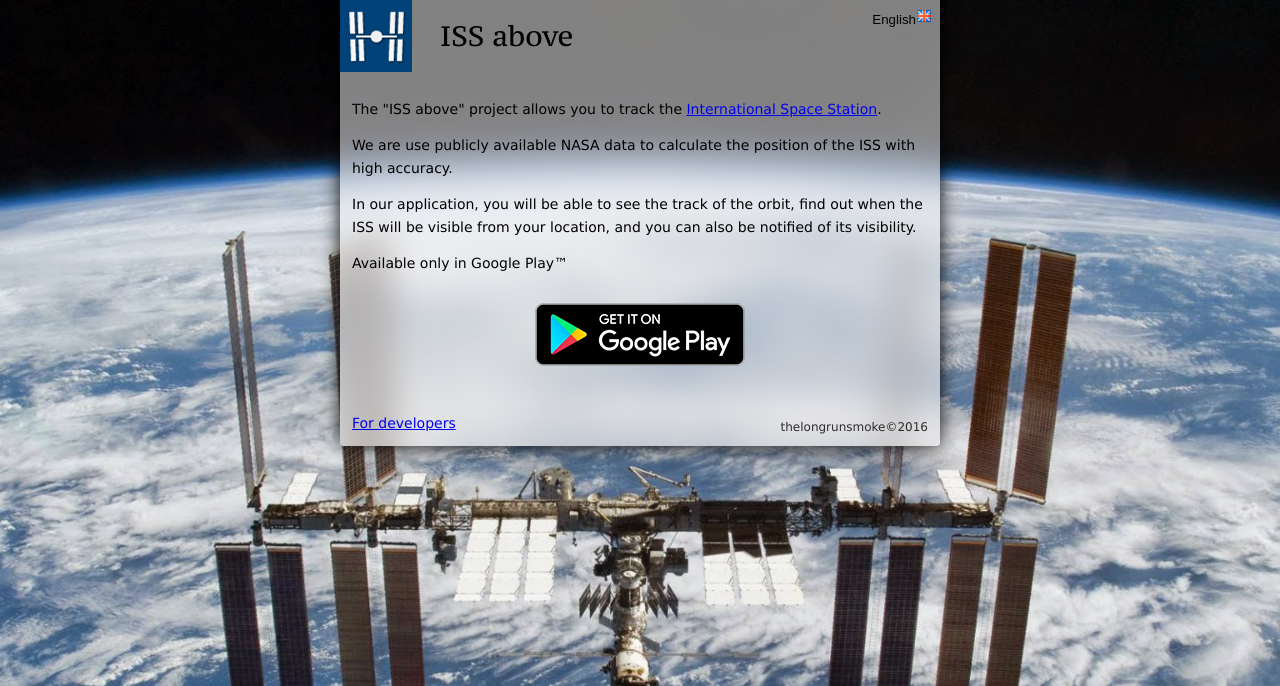
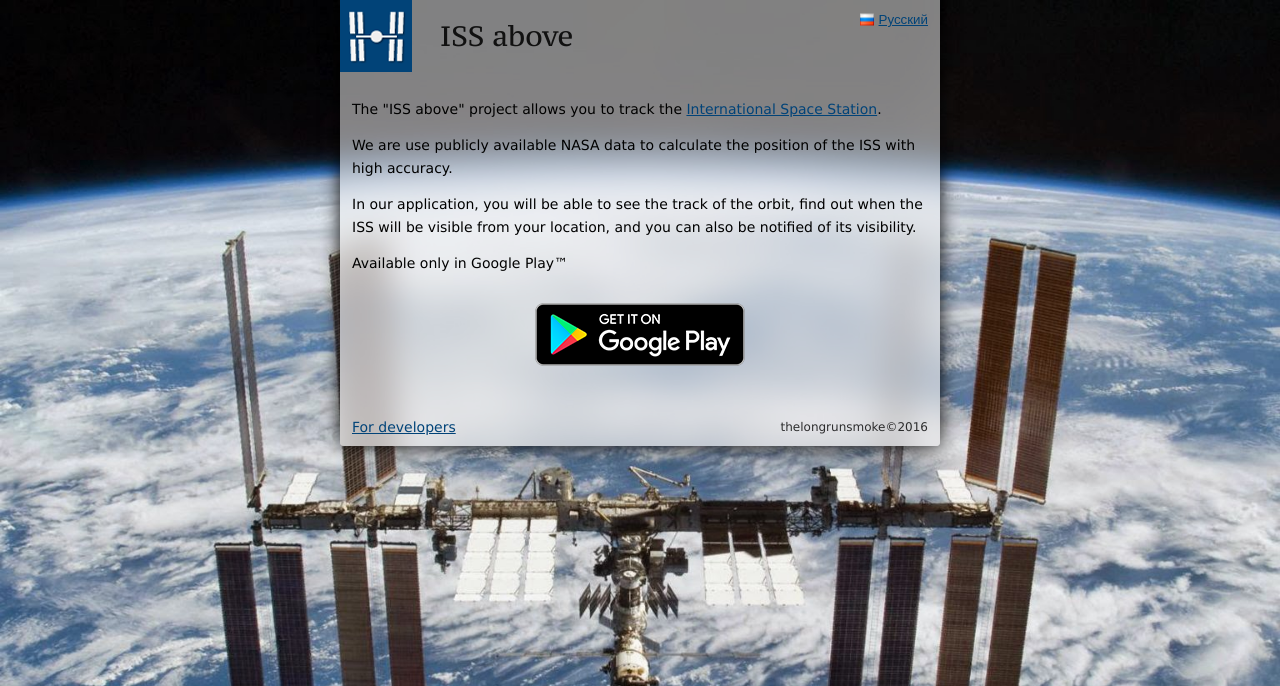
Before and after one commit to TheLongRunSmoke/iss, a Flask app: page / in a window 1280 px wide. Shown: the top 686 px of the page. Run offline with Flask 2, Linux system fonts and the light colour scheme; parts of the project's set-up code (start-up, migrations or seed data) failed here and were passed over.

Commit message:
Some localization work.

```diff
--- a/app/static/css/main.css
+++ b/app/static/css/main.css
@@ -16,6 +16,10 @@
     -moz-background-size: cover;
     -o-background-size: cover;
     background-size: cover;
+}
+
+a{
+    color: #014378;
 }
 
 body {
@@ -53,6 +57,7 @@
 header span {
     font-family: PTSerifCaption, serif;
     font-size: 28px;
+    color: #111;
     display: inline-block;
     line-height: 72px;
     position: absolute;
@@ -69,16 +74,20 @@
     padding: 8px;
 }
 
-form input[type="submit"] {
-    background: none;
+form input[type="submit"]{
+    color: #014378;
+    text-decoration: underline;
     border: none;
     cursor: pointer;
-    padding: 0;
+    padding: 0 4px 0 20px;
 }
 
-form input[type="submit"] img {
-    position: relative;
-    top: 3px;
+form input[type="submit"].eng{
+    background: url("../img/flag_eng.png") no-repeat left center;
+}
+
+form input[type="submit"].rus{
+    background: url("../img/flag_rus.png") no-repeat left center;
 }
 
 a.badge {
@@ -96,7 +105,7 @@
 }
 
 footer a, span {
-    padding: 12px;
+    padding: 16px 12px 8px 12px;
     display: inline-block;
 }
 
--- a/app/templates/base.html
+++ b/app/templates/base.html
@@ -3,7 +3,7 @@
 <head>
     <link rel="stylesheet" href="{{ url_for('static', filename='css/main.css') }}"/>
     {% if title %}
-    	<title>{{title}} | ISS above</title>
+        <title>{{ title }} | ISS above</title>
     {% else %}
         <title>ISS above</title>
     {% endif %}
@@ -21,8 +21,13 @@
         </div>
         <div class="lang">
             <form action="#" method="POST">
+                {% if lang != "ru" %}
+                    <input type="hidden" value="ru"/>
+                    <input type="submit" class="rus" value="Русский"/>
+                {% else %}
                     <input type="hidden" value="en"/>
-                        <input type="submit" value="English"><img src="{{ url_for('static', filename='img/flag_eng.png') }}"></input>
+                    <input type="submit" class="eng" value="English"/>
+                {% endif %}
             </form>
         </div>
     </header>
@@ -32,7 +37,7 @@
         </article>
     </section>
     <footer>
-                <a href="/dev">{{ _("For developers") }}</a><span>thelongrunsmoke&#169;{{year}}</span>
+        <a href="/dev">{{ _("For developers") }}</a><span>thelongrunsmoke&#169;{{ year }}</span>
     </footer>
 </div>
 </body>
--- a/app/templates/dev.html
+++ b/app/templates/dev.html
@@ -3,5 +3,5 @@
     <b>{{ _("For developers") }}</b>
     <p>{{ _("Our API gives a list of TLE, from the current to the last published.") }}</p>
     <p>{{ _("If you working on a non-profit open source project, we can provide you access to the API, with limit up to 2000 requests per day.") }}</p>
-    <a href="mailto:request@tlrs.ru?subject={{ _("Request for access to the API of &quot;ISS above&quot; project") }}">{{ _("Send request") }}</a>
+    <a target="_blank" href="mailto:request@tlrs.ru?subject={{ _("Request for access to the API of &quot;ISS above&quot; project") }}">{{ _("Send request") }}</a>
 {% endblock %}
--- a/app/templates/index.html
+++ b/app/templates/index.html
@@ -1,10 +1,10 @@
 {% extends "base.html" %}
 {% block content %}
-    <p>{{ _("The \"ISS above\" project allows you to track the <a href=\"https://en.wikipedia.org/wiki/International_Space_Station\">International Space Station</a>.") }}</p>
+    <p>{{ _("The \"ISS above\" project allows you to track the <a target=\"_blank\" href=\"https://en.wikipedia.org/wiki/International_Space_Station\">International Space Station</a>.") }}</p>
     <p>{{ _("We are use publicly available NASA data to calculate the position of the ISS with high accuracy.") }}</p>
     <p>{{ _("In our application, you will be able to see the track of the orbit, find out when the ISS will be visible from your location, and you can also be notified of its visibility.") }}</p>
     <p>{{ _("Available only in Google Play&#8482;") }}</p>
-    <a class="badge" href="https://play.google.com/store/apps/details?id=ru.tlrs.iss"><img class="badge"
+    <a class="badge" target="_blank" href="https://play.google.com/store/apps/details?id=ru.tlrs.iss"><img class="badge"
                                                                                              src="{{ url_for('static', filename=gettext("img/google-play-badge-eng.png")) }}" alt={{ _("Available in Google Play") }}></a>
     {#<p>{{ _("Проект «ISS above» позволяет отслеживать положение <a href=\"https://ru.wikipedia.org/wiki/%D0%9C%D0%B5%D0%B6%D0%B4%D1%83%D0%BD%D0%B0%D1%80%D0%BE%D0%B4%D0%BD%D0%B0%D1%8F_%D0%BA%D0%BE%D1%81%D0%BC%D0%B8%D1%87%D0%B5%D1%81%D0%BA%D0%B0%D1%8F_%D1%81%D1%82%D0%B0%D0%BD%D1%86%D0%B8%D1%8F\">Международной космической станции</a>.") }}</p>
 <p>{{ _("Мы используем находящиеся в открытом доступе данные NASA, для рассчёта положения МКС с высокой точностью.") }}</p>
```
Also changed, not shown: app/translations/ru/LC_MESSAGES/messages.po, messages_old.po (deleted). Lines whose indentation alone changed are shown as unchanged.
